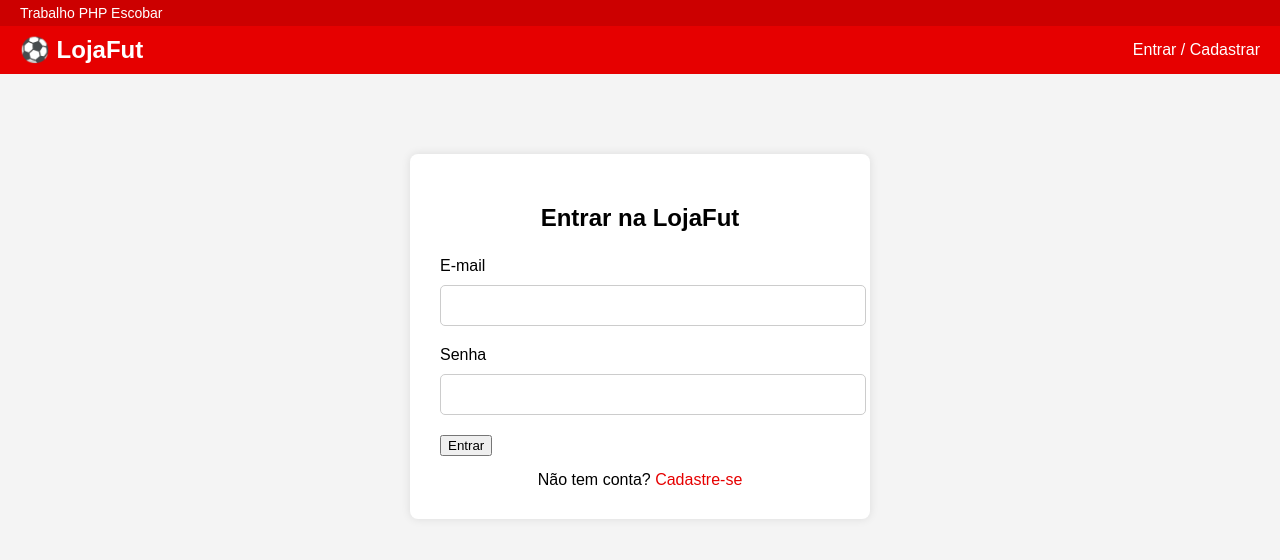
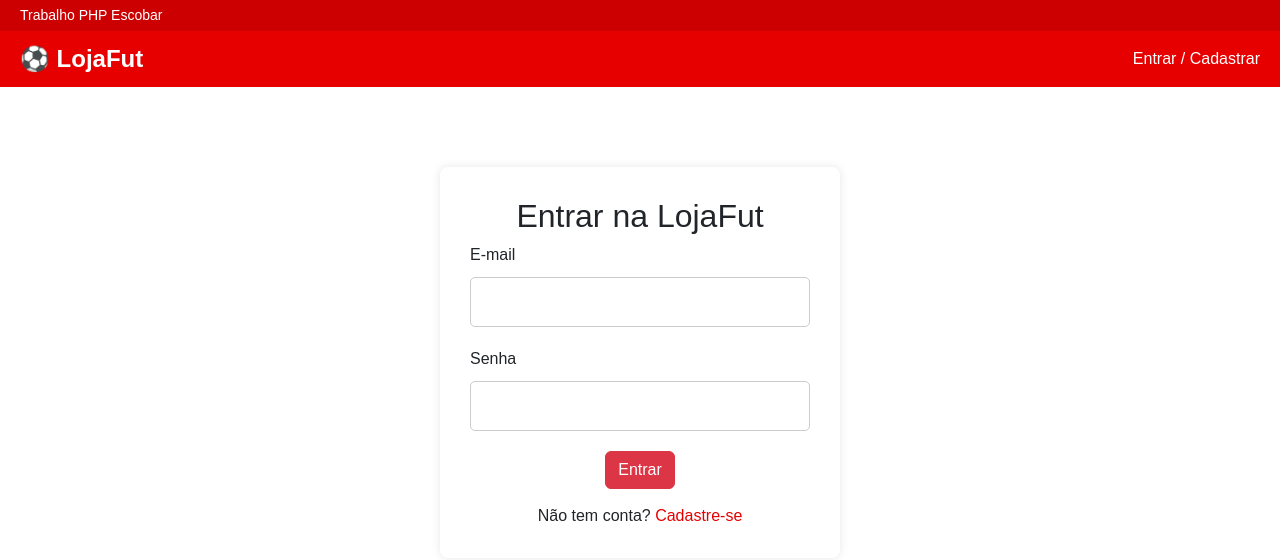
Before and after one commit to Pellegrinoo/loja-virtual-futebol-php, a PHP site: page /login.php in a window 1280 px wide. Shown: the top 560 px of the page. Run offline with PHP 8.4, Linux system fonts and the light colour scheme; data that the repository does not hold is empty.

Commit message:
Alterando estilo da login.php

```diff
--- a/login.php
+++ b/login.php
@@ -41,6 +41,7 @@
     <meta charset="UTF-8">
     <title>Login - LojaFut</title>
     <link rel="stylesheet" href="style/login.css">
+    <link href="https://cdn.jsdelivr.net/npm/bootstrap@5.3.3/dist/css/bootstrap.min.css" rel="stylesheet">
 </head>
 <body>
 
@@ -49,11 +50,16 @@
 <div class="login-container">
     <h2>Entrar na LojaFut</h2>
     <form action="" method="post">
+
         <label>E-mail</label>
         <input type="email" name="email" required>
+
         <label>Senha</label>
         <input type="password" name="senha" required>
-        <button type="submit">Entrar</button>
+
+        <div class="text-center">
+            <button type="submit" class="btn btn-danger">Entrar</button>
+        </div>
     </form>
     <div class="register-link">
         Não tem conta? <a href="cadastro.php">Cadastre-se</a>
```
